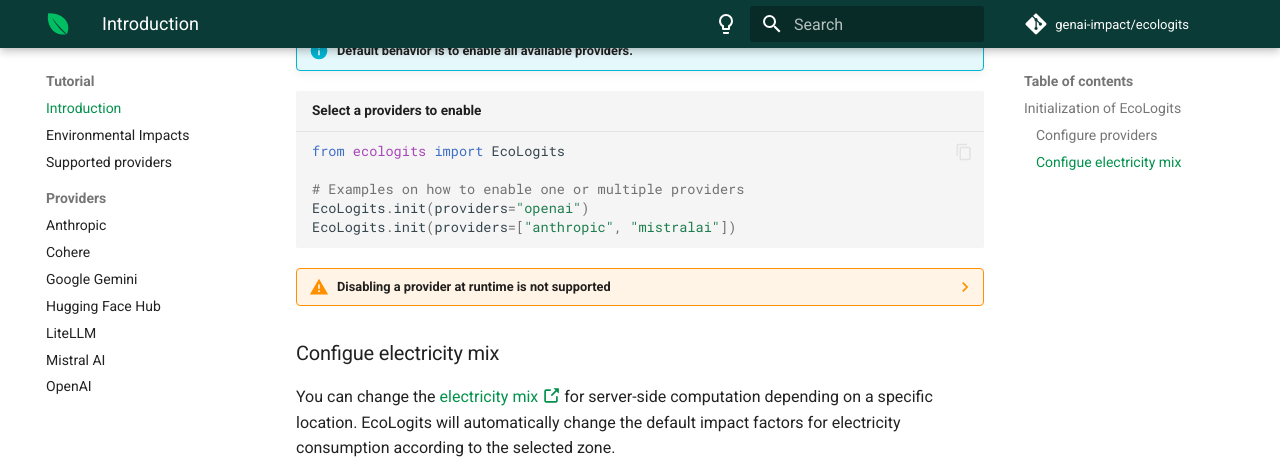
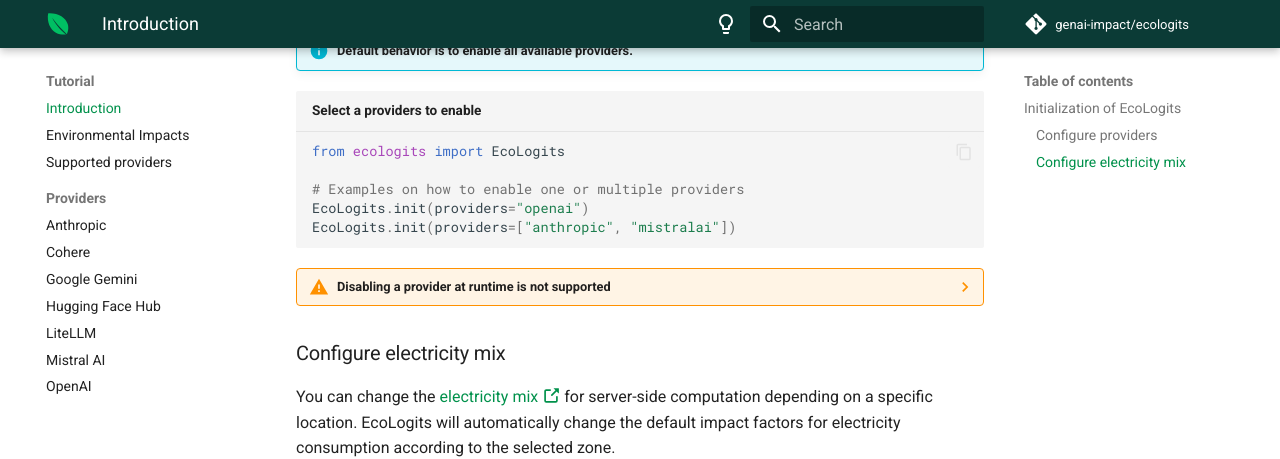
Before and after one commit to genai-impact/ecologits, an MkDocs documentation site: the page built from docs/tutorial/index.md, in a window 1280 px wide and 900 px high, scrolled down 1248 px. Shown: the top 459 px of the window. Built offline with MkDocs 1.6.1 and Material for MkDocs 9.7.7, drawn with Linux system fonts in a browser that asks for light colours; emoji names are drawn with the system emoji font; comment, search, counter and statistics services are not loaded; the version menu is left out.

Commit message:
docs: grammar and typos check

```diff
--- a/docs/tutorial/index.md
+++ b/docs/tutorial/index.md
@@ -74,7 +74,7 @@
     **It is currently not possible to dynamically activate and deactivate a provider at runtime.** Each time that `EcoLogits` is re-initialized with another providers, the latter will be added to the list of already initialized providers. If you think that un-initializing a provider could be necessary for your use case, please [open an issue :octicons-link-external-16:](https://github.com/genai-impact/ecologits/issues/new/choose)."
 
 
-### Configue electricity mix
+### Configure electricity mix
 
 You can change the [electricity mix :octicons-link-external-16:](https://ourworldindata.org/electricity-mix) for server-side computation depending on a specific location. EcoLogits will automatically change the default impact factors for electricity consumption according to the selected zone.
 
```
Also changed, not shown: docs/tutorial/impacts.md (+1 -1 lines).
